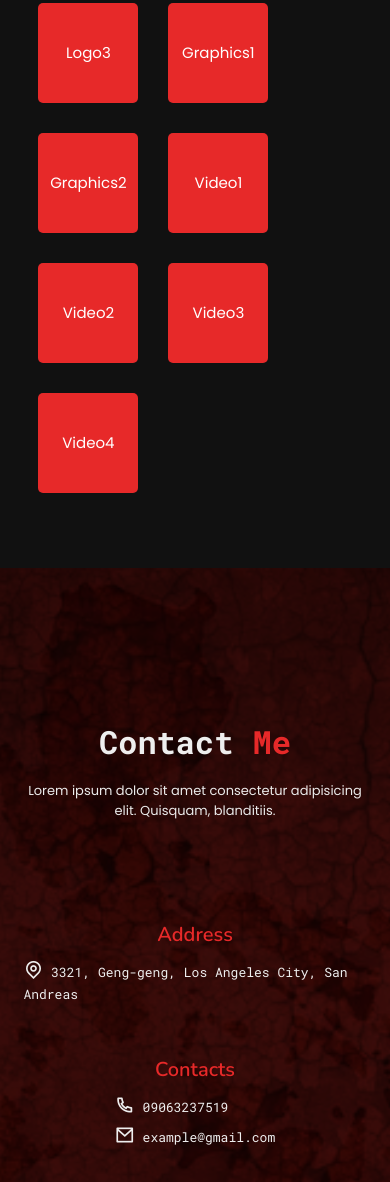
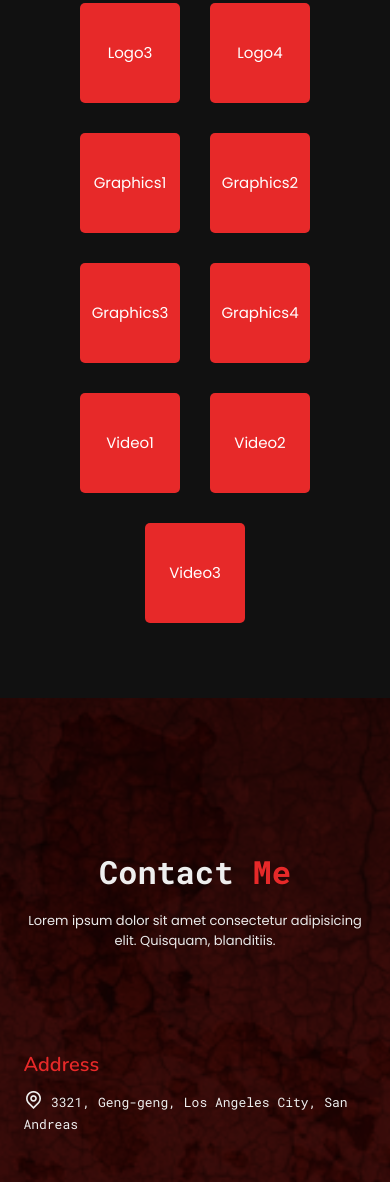
Before and after one commit to argiess/johndoe-portfolio, a plain HTML site: page index.html in a window 390 px wide. Shown: the part 3795-4977 px from the top of the page. Drawn offline with nearby package versions, Linux system fonts and the light colour scheme.

Commit message:
Add files via upload

```diff
--- a/css/media.css
+++ b/css/media.css
@@ -122,11 +122,6 @@
 @media(max-width: 650px){
     #contact .contacts{
         flex-direction: column;
-        text-align: center;
-        align-items: center;
-    }
-    #contact .contacts p{
-        text-align: left;
     }
     #contact .contacts .left{
         width: 100%;
--- a/css/style.css
+++ b/css/style.css
@@ -245,7 +245,7 @@ section{
 #projects .container {
     display: flex;
     flex-wrap: wrap;
-    /* justify-content: center; */
+    justify-content: center;
     align-items: center;
     overflow: hidden;
 }
--- a/index.html
+++ b/index.html
@@ -4,6 +4,7 @@
 	<meta charset="UTF-8">
 	<meta name="viewport" content="width=device-width, initial-scale=1.0">
 	<title>Portfolio1</title>
+    <link rel="shortcut icon" href="./imgs/john_doe.jpg" type="image/x-icon">
 
 	<!-- ICON -->
 	<link href="https://cdn.jsdelivr.net/npm/remixicon@4.3.0/fonts/remixicon.css" rel="stylesheet"/>
@@ -204,12 +205,14 @@
             <div class="filterDiv logo">Logo1</div>
             <div class="filterDiv logo">Logo2</div>
             <div class="filterDiv logo">Logo3</div>
+            <div class="filterDiv logo">Logo4</div>
             <div class="filterDiv graphics">Graphics1</div>
             <div class="filterDiv graphics">Graphics2</div>
+            <div class="filterDiv graphics">Graphics3</div>
+            <div class="filterDiv graphics">Graphics4</div>
             <div class="filterDiv videos">Video1</div>
             <div class="filterDiv videos">Video2</div>
             <div class="filterDiv videos">Video3</div>
-            <div class="filterDiv videos">Video4</div>
           </div>
     </section>
 	<!-- ===== PROJECTS ===== -->
```
